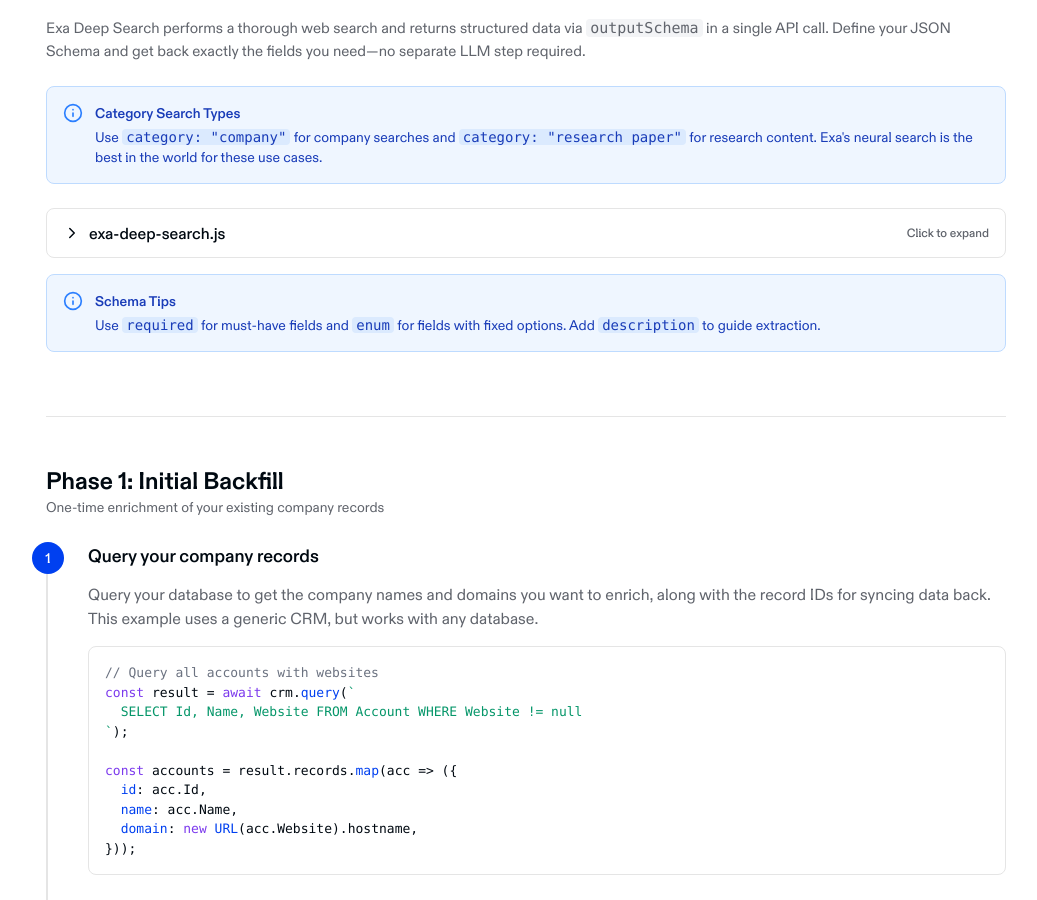
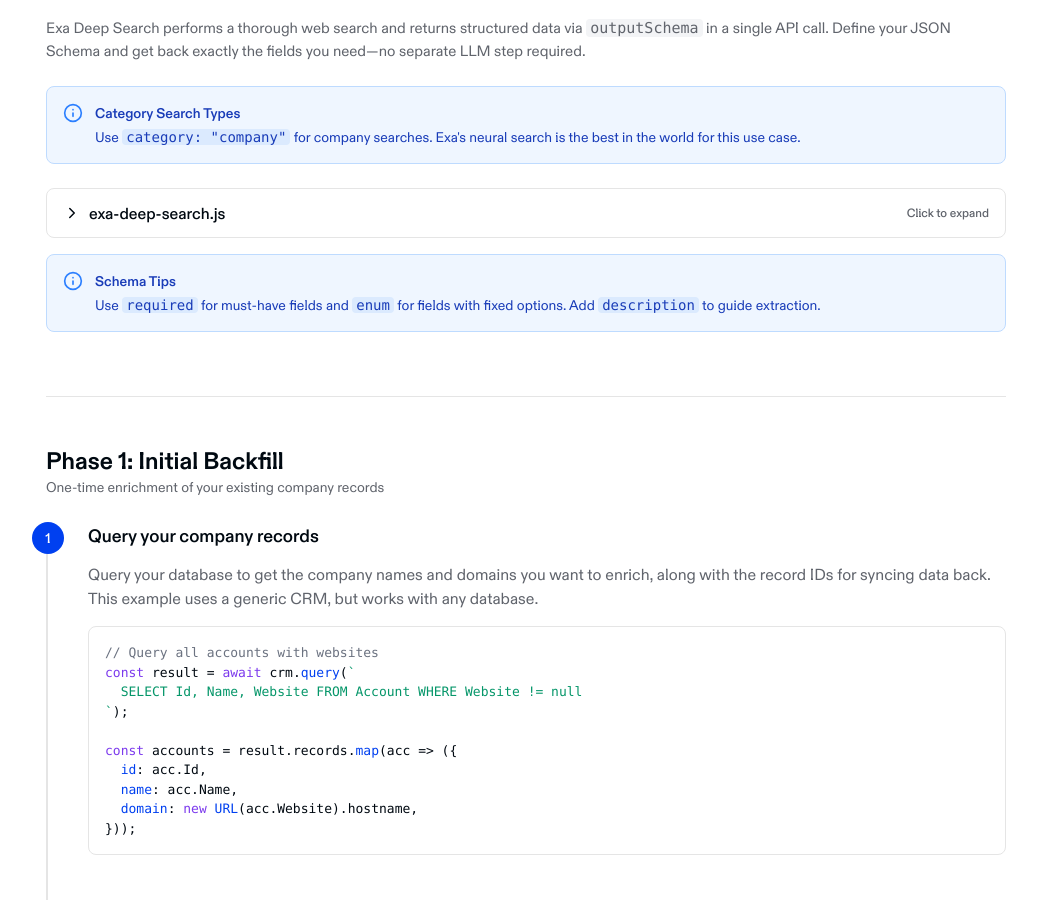
Before and after one commit to exa-labs/company-enrichment-demo, a Next.js app: page /enrichment-demo/ in a window 1280 px wide. Shown: the part 1080-1980 px from the top of the page, without its empty margins (114-1151 px from the left). Built offline with nearby package versions, Linux system fonts and the light colour scheme.

Commit message:
fix: remove research paper mention from category search types
Co-Authored-By: jonah@exa.ai <jonah@exa.ai>

```diff
--- a/src/app/page.tsx
+++ b/src/app/page.tsx
@@ -136,7 +136,7 @@ export default function Home() {
 
             <div className="mb-6">
               <Note variant="info" title="Category Search Types">
-                Use <code className="bg-blue-100 px-1 rounded">category: &quot;company&quot;</code> for company searches and <code className="bg-blue-100 px-1 rounded">category: &quot;research paper&quot;</code> for research content. Exa&apos;s neural search is the best in the world for these use cases.
+                Use <code className="bg-blue-100 px-1 rounded">category: &quot;company&quot;</code> for company searches. Exa&apos;s neural search is the best in the world for this use case.
               </Note>
             </div>
 
```
